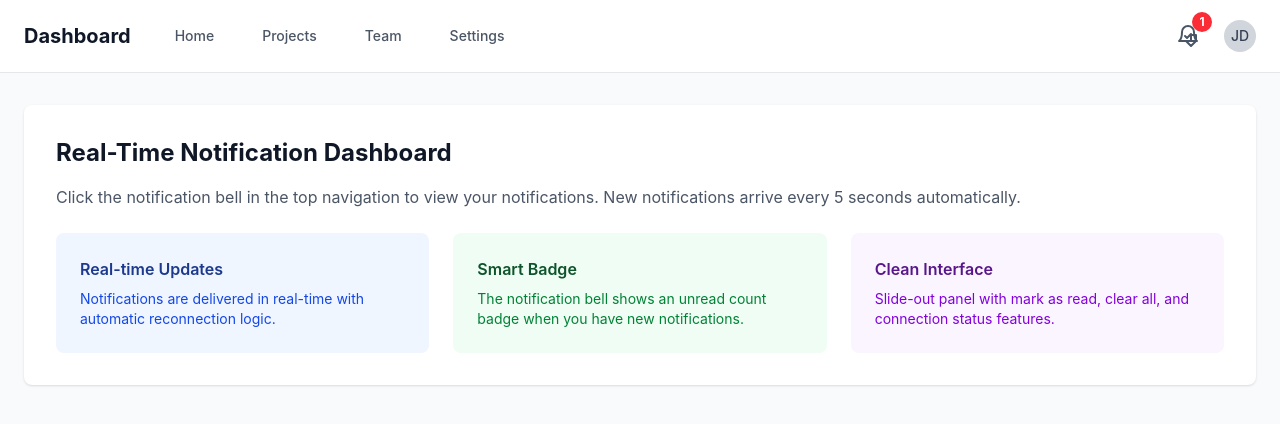
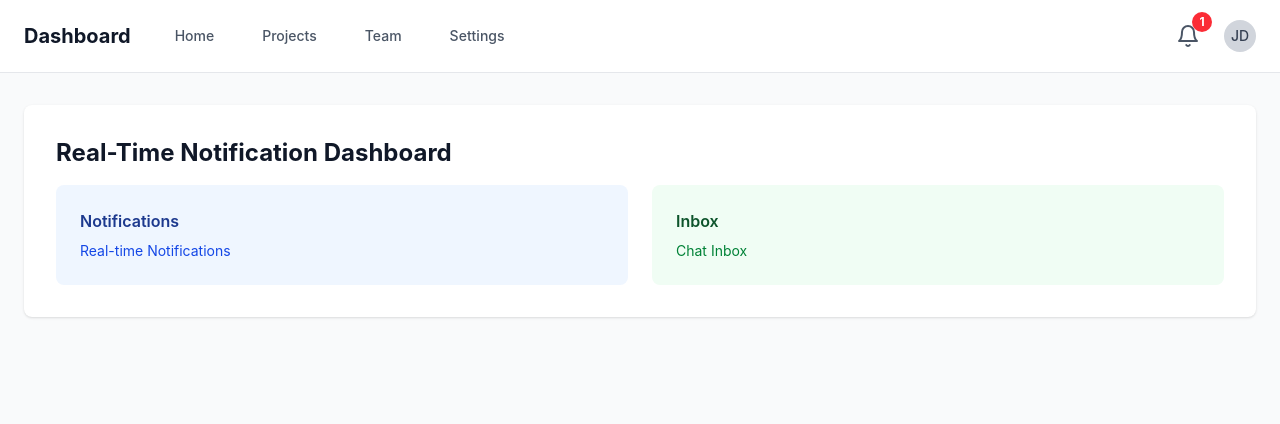
Before and after one commit to tejasdev749/notification-dashboard, a React (Vite) app: page / in a window 1280 px wide. Shown: the top 424 px of the page. Built offline with nearby package versions, Linux system fonts and the light colour scheme.

Commit message:
style changes

```diff
--- a/src/App.tsx
+++ b/src/App.tsx
@@ -10,32 +10,23 @@ export default function App() {
           <h2 className="text-2xl font-bold text-gray-900 mb-4">
             Real-Time Notification Dashboard
           </h2>
-          <p className="text-gray-600 mb-6">
-            Click the notification bell in the top navigation to view your notifications.
-            New notifications arrive every 5 seconds automatically.
-          </p>
 
-          <div className="grid grid-cols-1 md:grid-cols-3 gap-6">
+          <div className="grid grid-cols-1 md:grid-cols-2 gap-6">
             <div className="bg-blue-50 p-6 rounded-lg">
-              <h3 className="font-semibold text-blue-900 mb-2">Real-time Updates</h3>
+              <h3 className="font-semibold text-blue-900 mb-2">Notifications</h3>
               <p className="text-blue-700 text-sm">
-                Notifications are delivered in real-time with automatic reconnection logic.
+                Real-time Notifications
               </p>
             </div>
 
             <div className="bg-green-50 p-6 rounded-lg">
-              <h3 className="font-semibold text-green-900 mb-2">Smart Badge</h3>
+              <h3 className="font-semibold text-green-900 mb-2">Inbox</h3>
               <p className="text-green-700 text-sm">
-                The notification bell shows an unread count badge when you have new notifications.
+                Chat Inbox
               </p>
             </div>
 
-            <div className="bg-purple-50 p-6 rounded-lg">
-              <h3 className="font-semibold text-purple-900 mb-2">Clean Interface</h3>
-              <p className="text-purple-700 text-sm">
-                Slide-out panel with mark as read, clear all, and connection status features.
-              </p>
-            </div>
+
           </div>
         </div>
       </main>
--- a/src/components/NotificationBell.tsx
+++ b/src/components/NotificationBell.tsx
@@ -27,13 +27,13 @@ export default function NotificationBell() {
             strokeLinecap="round"
             strokeLinejoin="round"
             strokeWidth={2}
-            d="M15 17h5l-5 5-5-5h5v-6h5v6z M9 12l2 2 4-4"
+            d="M18 8A6 6 0 006 8c0 7-3 9-3 9h18s-3-2-3-9"
           />
           <path
             strokeLinecap="round"
             strokeLinejoin="round"
             strokeWidth={2}
-            d="M18 8A6 6 0 006 8c0 7-3 9-3 9h18s-3-2-3-9z"
+            d="M13.73 21a2 2 0 01-3.46 0"
           />
         </svg>
 
--- a/src/components/NotificationItem.tsx
+++ b/src/components/NotificationItem.tsx
@@ -45,8 +45,8 @@ export default function NotificationItem({ notification, onMarkRead }: Props) {
 
   return (
     <div
-      className={`p-4 border-b border-gray-50 transition-colors rounded-3xl ${
-        !notification.read ? 'bg-sky-50 ' : ''
+      className={`p-4  transition-colors hover:rounded-3xl  ${
+        !notification.read ? 'bg-gray-100 ' : ''
       }`}
     >
       <div className="flex items-start justify-between gap-3">
--- a/src/components/NotificationList.tsx
+++ b/src/components/NotificationList.tsx
@@ -1,3 +1,4 @@
+import { useState } from "react"
 import type { Notification } from "../types/notification"
 import NotificationItem from "./NotificationItem"
 
@@ -16,10 +17,15 @@ export default function NotificationList({
   onClearAll,
   connected
 }: Props) {
+  const [activeTab, setActiveTab] = useState<"unread" | "read">("unread")
   const unreadCount = notifications.filter(n => !n.read).length
 
+  const filteredNotifications = activeTab === "unread"
+    ? notifications.filter(n => !n.read)
+    : notifications.filter(n => n.read)
+
   return (
-    <div className="h-full flex flex-col">
+    <div className="px-4 h-full flex flex-col">
       {/* Header */}
       <div className="p-4 bg-gray-100">
         <div className="flex items-center justify-between">
@@ -42,34 +48,52 @@ export default function NotificationList({
                   Mark all read
                 </button>
               )}
-              <button
-                onClick={onClearAll}
-                className="text-xs text-gray-500 hover:text-gray-700"
-              >
-                Clear all
-              </button>
             </div>
           )}
         </div>
       </div>
 
+      {/* Tabs */}
+      <div className="flex">
+        <button
+          onClick={() => setActiveTab("unread")}
+          className={`px-4 py-3 text-sm font-medium border-b-2 transition-colors ${
+            activeTab === "unread"
+              ? "text-blue-600 border-blue-600"
+              : "text-gray-900 border-transparent"
+          }`}
+        >
+          Unread
+        </button>
+        <button
+          onClick={() => setActiveTab("read")}
+          className={`px-4 py-3 text-sm font-medium border-b-2 transition-colors ${
+            activeTab === "read"
+              ? "text-blue-600 border-blue-600"
+              : "text-gray-900 border-transparent"
+          }`}
+        >
+          Read
+        </button>
+      </div>
+
       {/* Notifications */}
       <div className="flex-1 overflow-y-auto">
-        {notifications.length === 0 ? (
+        {filteredNotifications.length === 0 ? (
           <div className="flex flex-col items-center justify-center h-full text-gray-500 p-8">
             <div className="w-16 h-16 bg-gray-100 rounded-full flex items-center justify-center mb-4">
               <svg className="w-8 h-8" fill="none" stroke="currentColor" viewBox="0 0 24 24">
                 <path strokeLinecap="round" strokeLinejoin="round" strokeWidth={2} d="M15 17h5l-5 5-5-5h5v-6h5v6z" />
               </svg>
             </div>
-            <p className="text-sm font-medium">No notifications yet</p>
+            <p className="text-sm font-medium">No {activeTab} notifications</p>
             <p className="text-xs text-center mt-1">
-              New notifications will appear here when they arrive
+              {activeTab === "unread" ? "You're all caught up!" : "No read notifications yet"}
             </p>
           </div>
         ) : (
           <div>
-            {notifications.map(notification => (
+            {filteredNotifications.map(notification => (
               <NotificationItem
                 key={notification.id}
                 notification={notification}
--- a/src/components/NotificationPanel.tsx
+++ b/src/components/NotificationPanel.tsx
@@ -53,7 +53,7 @@ export default function NotificationPanel({ isOpen, onClose }: Props) {
       {/* Panel */}
       <div
         ref={panelRef}
-        className={`fixed top-0 right-0 h-full w-96 bg-gray-100 shadow-2xl z-50 transform transition-transform duration-300 ease-in-out ${
+        className={`fixed top-0 right-0 h-full w-96 bg-gray-100 shadow-2xl z-50 transform transition-transform duration-300 ease-in-out mx-0 ${
           isOpen ? 'translate-x-0' : 'translate-x-full'
         }`}
       >
```
